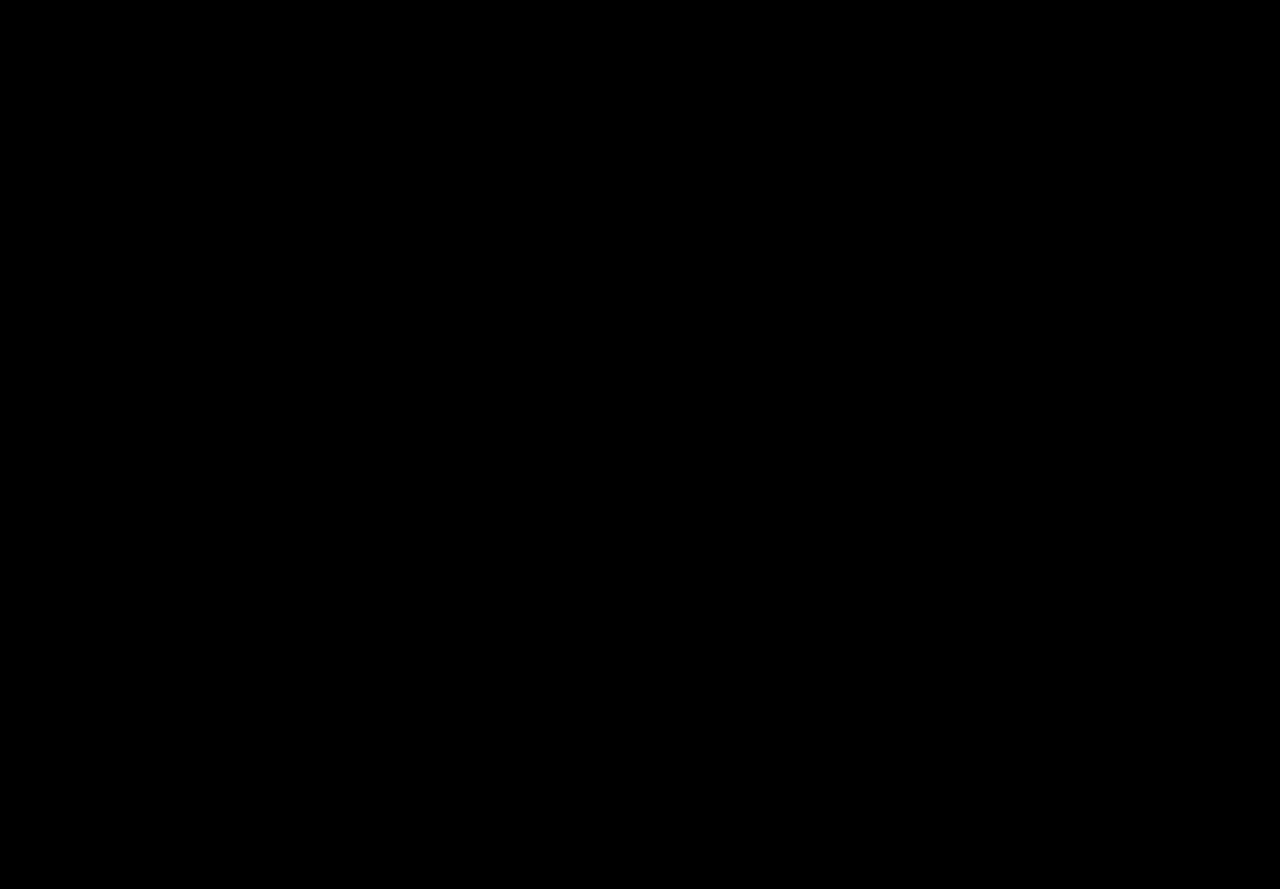
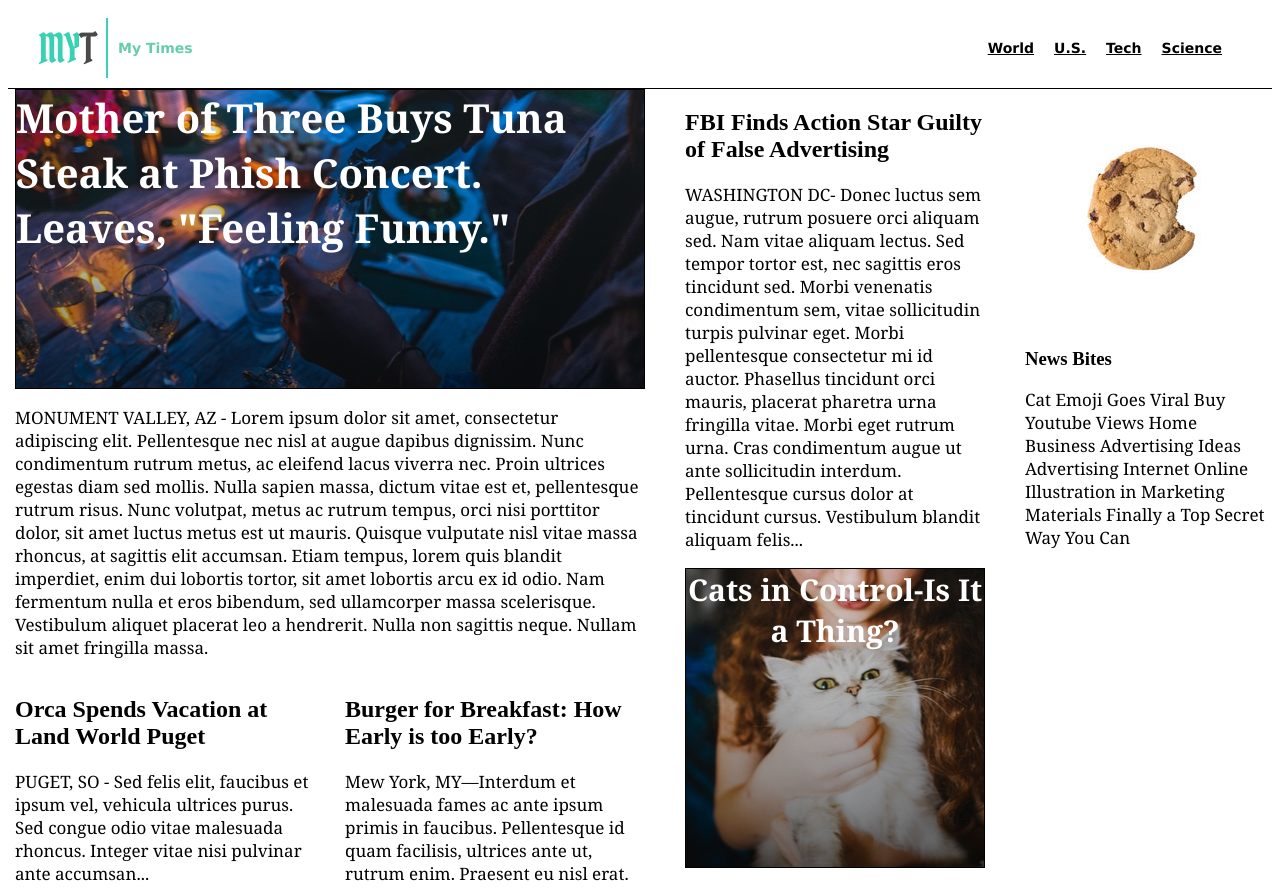
Before and after one commit to gitmcd/MyTimes, a plain HTML site: page index.html in a window 1280 px wide. Shown: the top 889 px of the page. Before the commit the page ends 800 px from the top, so only its background shows below. Drawn offline with Linux system fonts and the light colour scheme.

Commit message:
header and body content

```diff
--- a/index.html
+++ b/index.html
@@ -6,6 +6,73 @@
     <link href="./resources/css/styles.css" type="text/css" rel="stylesheet">
   </head>
   <body>
+      <header>
+          <div class="logo border">
+            <img src="./resources/images/img-myt-logo.jpg" alt="My Times Logo">
+            <span>My Times</span>
+          </div>
+          <nav>
+            <span><a href="#">World</a></span>
+            <span><a href="#">U.S.</a></span>
+            <span><a href="#">Tech</a></span>
+            <span><a href="#">Science</a></span>
+          </nav>
+      </header>
+
+        <div class="main">
+
+          <div class="column large">
+
+            <div class="main-story border">
+              <div class="imgBox" id="mainImg">
+                <span class="image-caption">Mother of Three Buys Tuna Steak at Phish Concert. Leaves, "Feeling Funny."</span>
+              </div>
+              <p>MONUMENT VALLEY, AZ - Lorem ipsum dolor sit amet, consectetur adipiscing elit. Pellentesque nec nisl at augue dapibus dignissim. Nunc condimentum rutrum metus, ac eleifend lacus viverra nec. Proin ultrices egestas diam sed mollis. Nulla sapien massa, dictum vitae est et, pellentesque rutrum risus. Nunc volutpat, metus ac rutrum tempus, orci nisi porttitor dolor, sit amet luctus metus est ut mauris. Quisque vulputate nisl vitae massa rhoncus, at sagittis elit accumsan. Etiam tempus, lorem quis blandit imperdiet, enim dui lobortis tortor, sit amet lobortis arcu ex id odio. Nam fermentum nulla et eros bibendum, sed ullamcorper massa scelerisque. Vestibulum aliquet placerat leo a hendrerit. Nulla non sagittis neque. Nullam sit amet fringilla massa.</p>
+            </div>
+
+            <div class="story col border">
+              <h2>Orca Spends Vacation at Land World Puget</h2>
+              <p>PUGET, SO - Sed felis elit, faucibus et ipsum vel, vehicula ultrices purus. Sed congue odio vitae malesuada rhoncus. Integer vitae nisi pulvinar ante accumsan...</p>
+              <div class="imgBox" id="earthImg">
+                <span class="image-caption">Earth Spins Backwards for 2017</span>
+              </div>
+            </div>
+
+            <div class="story col border">
+              <h2>Burger for Breakfast: How Early is too Early?</h2>
+              <p>Mew York, MY—Interdum et malesuada fames ac ante ipsum primis in faucibus. Pellentesque id quam facilisis, ultrices ante ut, rutrum enim. Praesent eu nisl erat.</p>
+              <div class="imgBox" id="cameraImg">
+                <span class="image-caption">Research Shows Cameras Erase Memory</span>
+              </div>
+            </div>
+
+          </div>
+
+          <div class="column medium">
+
+            <div class="story border">
+              <h2>FBI Finds Action Star Guilty of False Advertising</h2>
+              <p>WASHINGTON DC- Donec luctus sem augue, rutrum posuere orci aliquam sed. Nam vitae aliquam lectus. Sed tempor tortor est, nec sagittis eros tincidunt sed. Morbi venenatis condimentum sem, vitae sollicitudin turpis pulvinar eget. Morbi pellentesque consectetur mi id auctor. Phasellus tincidunt orci mauris, placerat pharetra urna fringilla vitae. Morbi eget rutrum urna. Cras condimentum augue ut ante sollicitudin interdum. Pellentesque cursus dolor at tincidunt cursus. Vestibulum blandit aliquam felis...</p>
+            </div>
+
+            <div class="story border">
+              <div class="imgBox" id="catImg">
+                <span class="image-caption">Cats in Control-Is It a Thing?</span>
+              </div>
+              <p>BROOKLYN, NY- In molestie nulla sodales sit amet. Proin vulputate, ipsum porta aliquam commodo, nunc nibh tincidunt lorem, vel consectetur neque mi vel neque. Mauris ultricies, nulla scelerisque sollicitudin lobortis, dui est sodales sapien, a vestibulum velit diam eget felis. Vivamus dignissim lacinia dolor, quis commodo tellus pellentesque in.</p>
+            </div>
+
+          </div>
+
+          <div class="column small">
+            <img src="./resources/images/img-news-bite.png" alt="Cookie with a bite taken out of it">
+            <div class="story border">
+              <h3>News Bites</h3>
+              <p>Cat Emoji Goes Viral Buy Youtube Views Home Business Advertising Ideas Advertising Internet Online Illustration in Marketing Materials Finally a Top Secret Way You Can</p>
+            </div>
+          </div>
+
+        </div> <!--main-->
 
   </body>
 </html>
--- a/resources/css/styles.css
+++ b/resources/css/styles.css
@@ -1,5 +1,125 @@
 /*------My Times Stylesheet---------*/
 
 body{
-  background-color: black;
+
 }
+
+p {
+  font-family: Georgia;
+  font-size: 17px;
+  color: black;
+}
+
+header {
+  display: flex;
+  font-family: Verdana;
+  font-size: 14px;
+  font-weight: bold;
+  width: 100%;
+  align-items: center;
+  justify-content: space-between;
+  border-bottom: 1px solid black;
+  height: 80px;
+}
+
+.logo {
+  display: inline-flex;
+  align-items: center;
+  padding-left: 30px;
+  height: 60px;
+  width: 60%;
+}
+
+.logo span {
+  color: MediumAquamarine;
+
+}
+
+nav {
+  display: inline-flex;
+  justify-content: flex-end;
+  padding-right: 40px;
+}
+
+header span {
+  padding: 20px 10px;
+}
+
+a {
+  color: black;
+}
+
+.main {
+  display: flex;
+  margin: 0 auto;
+  justify-content: center;
+}
+
+.column {
+  display: inline-flex;
+  flex-direction: column;
+}
+
+.column.large {
+  width: 630px;
+  flex-direction: row;
+  flex-wrap: wrap;
+  justify-content: space-between;
+  margin-right: 20px;
+}
+
+.column.large .col {
+  width: 300px;
+}
+
+.column.medium {
+  width: 300px;
+  margin: 0 20px;
+}
+
+.column.small {
+  width: 240px;
+  margin-left: 20px
+}
+
+.imgBox {
+  display: flex;
+  height: 300px;
+}
+
+#mainImg {
+  background-image: url('../images/img-story-main.png');
+}
+
+#earthImg {
+  background-image: url('../images/img-story-2.png');
+  text-align: center;
+}
+
+#cameraImg {
+  background-image: url('../images/img-story-3.png');
+  text-align: center;
+}
+
+#catImg {
+  background-image: url('../images/img-story-1.png');
+  text-align: center;
+}
+
+
+.image-caption {
+  display: block;
+  border: 1px solid black;
+  font-family: Georgia;
+  font-weight: bold;
+  font-size: 30px;
+  color: white;
+}
+
+#mainImg span {
+  font-size: 40px;
+}
+
+.border {
+  border: none;
+}
```
